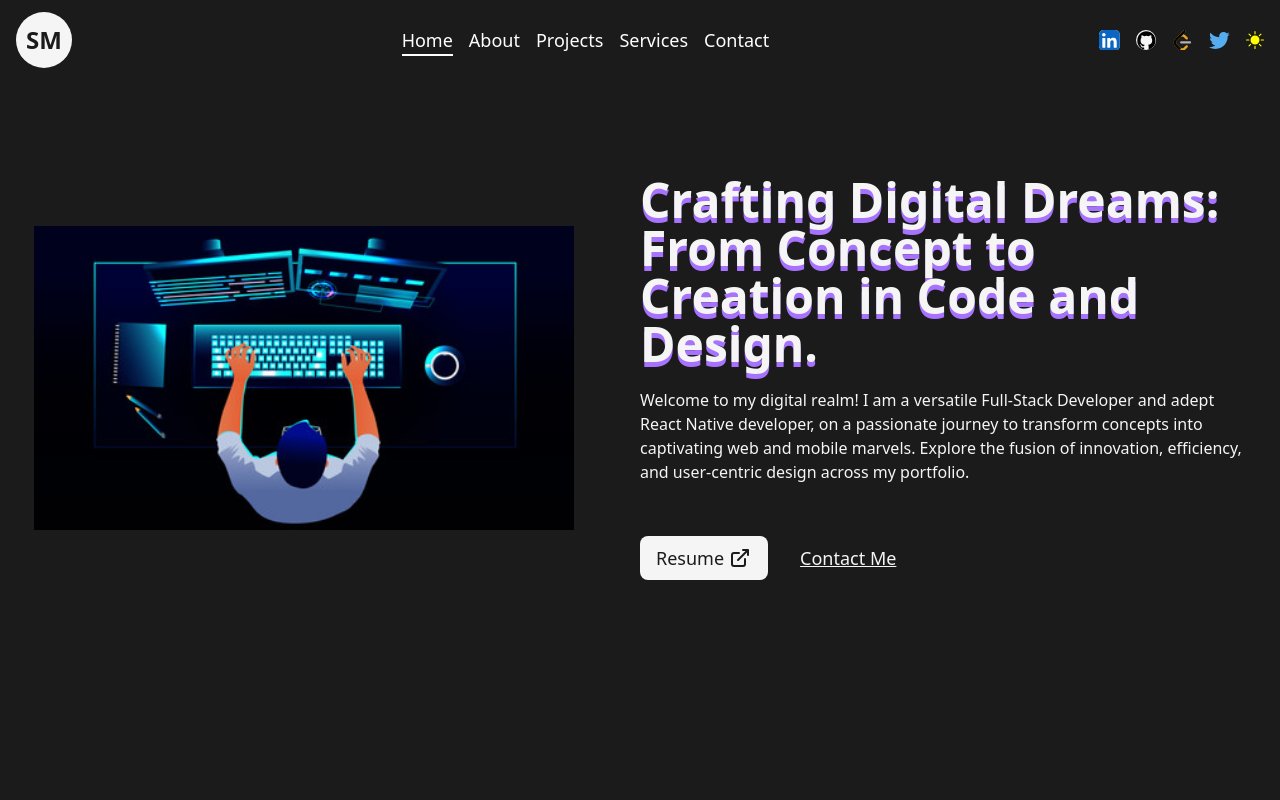
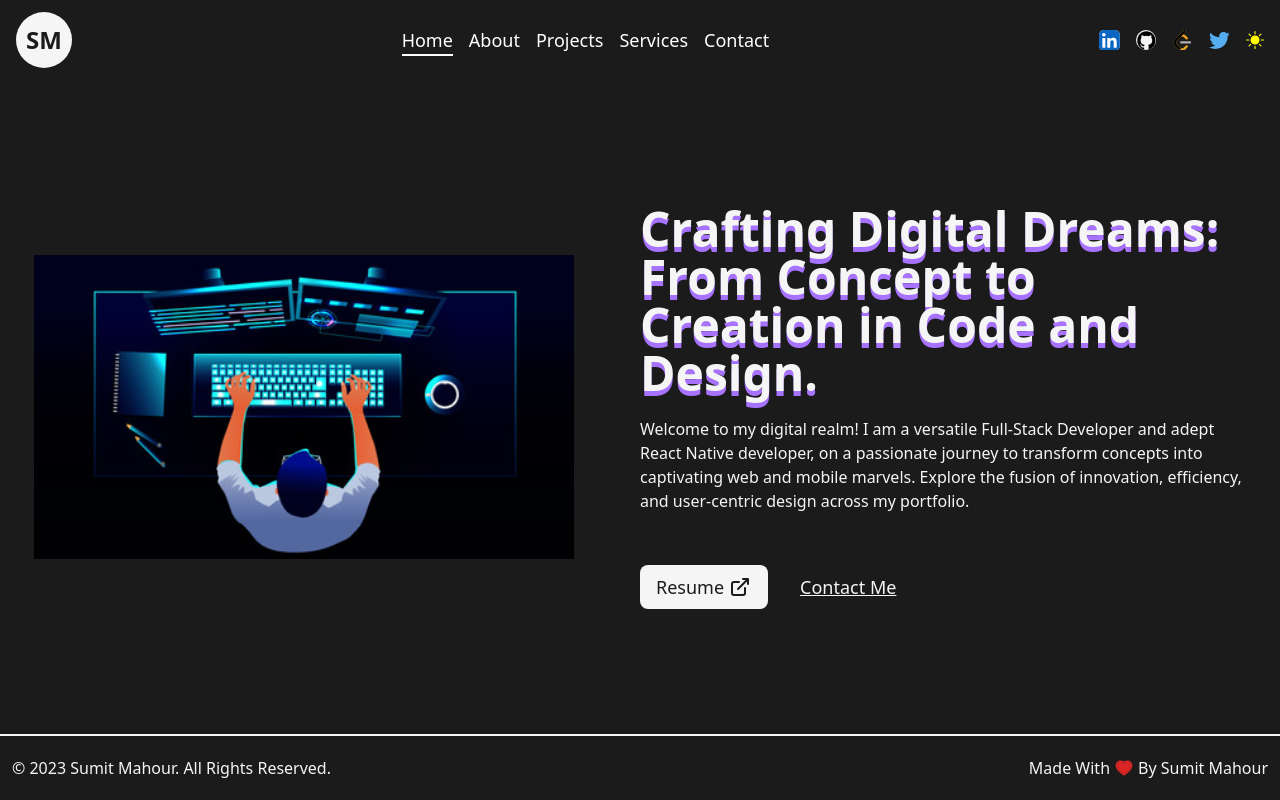
Before and after one commit to SumitM28/portfolio2.0, a Next.js app: page / in a window 1280 px wide. Shown: the top 800 px of the page. Built offline with nearby package versions, Linux system fonts and the light colour scheme.

Commit message:
features added

```diff
--- a/src/app/about/page.tsx
+++ b/src/app/about/page.tsx
@@ -35,7 +35,7 @@ export default function About() {
   return (
     <>
       <TransitionEffect />
-      <div className="max-w-screen-xl m-auto min-h-screen h-full my-12 px-4">
+      <div className="max-w-screen-xl mx-auto h-full px-4">
         <div className="flex justify-center mt-8">
           <AnimatedText className={"about_text_shadow"}>
             Passion Fuels Purpose!
--- a/src/app/contact/page.tsx
+++ b/src/app/contact/page.tsx
@@ -7,7 +7,7 @@ export default function page() {
   return (
     <>
       <TransitionEffect />
-      <div className="max-w-screen-xl m-auto min-h-screen">
+      <div className="max-w-screen-xl mx-auto h-full w-full">
         <div className="flex justify-center mt-8">
           <AnimatedText className={"contact_text_shadow"}>
             Contact Me
--- a/src/app/layout.tsx
+++ b/src/app/layout.tsx
@@ -21,7 +21,10 @@ export default function RootLayout({
     <html lang="en">
       <body>
         <div
-          className={montserrat.className + "font-mont bg-light dark:bg-dark"}
+          className={
+            montserrat.className +
+            "font-mont bg-light dark:bg-dark flex flex-col  min-h-screen h-full w-full justify-between"
+          }
         >
           <Navbar />
 
--- a/src/app/page.tsx
+++ b/src/app/page.tsx
@@ -23,7 +23,7 @@ export default function Home() {
   return (
     <>
       <TransitionEffect />
-      <div className="max-w-screen-xl mx-auto min-h-screen h-full mt-24">
+      <div className="max-w-screen-xl mx-auto h-full">
         <div className=" flex flex-col md:flex-row  h-full gap-5 md:gap-0">
           {/* img container */}
           <div className="flex-1 flex items-center justify-center">
--- a/src/app/projects/page.tsx
+++ b/src/app/projects/page.tsx
@@ -76,7 +76,7 @@ export default function page() {
   return (
     <>
       <TransitionEffect />
-      <div className="max-w-screen-xl m-auto min-h-screen h-full my-12 px-4 sm:px-6 ">
+      <div className="max-w-screen-xl w-full mx-auto h-full px-4 sm:px-6 ">
         <div className="flex justify-center mt-8">
           <AnimatedText className={"project_text_shadow"}>
             Projects
--- a/src/app/services/page.tsx
+++ b/src/app/services/page.tsx
@@ -10,7 +10,7 @@ function page() {
   return (
     <>
       <TransitionEffect />
-      <div className="max-w-screen-xl m-auto min-h-screen h-full my-12">
+      <div className="max-w-screen-xl w-full mx-auto h-full my-6">
         <div className="flex justify-center mt-8">
           <AnimatedText className={"services_text_shadow"}>
             Services
--- a/src/components/Footer.tsx
+++ b/src/components/Footer.tsx
@@ -2,7 +2,7 @@ import React from "react";
 import { AiTwotoneHeart } from "react-icons/ai";
 export default function Footer() {
   return (
-    <div className="max-w-screen-xl m-auto px-3 py-5 border-t-2 border-dark dark:border-light">
+    <div className="w-full max-w-screen-xl mx-auto px-3 py-5 border-t-2 border-dark dark:border-light">
       <div className="flex md:justify-between dark:text-light flex-col md:flex-row items-center">
         <p className="">© 2023 Sumit Mahour. All Rights Reserved.</p>
         <p className="flex items-center gap-1">
--- a/src/components/Navbar.tsx
+++ b/src/components/Navbar.tsx
@@ -39,7 +39,7 @@ function Navbar() {
   const [mode, setMode] = useThemeSwitch();
   const [isOpen, setIsOpen] = useState(false);
   return (
-    <header className=" max-w-screen-xl m-auto px-4 ">
+    <header className=" max-w-screen-xl mx-auto px-4 w-full ">
       <div className="flex justify-between items-center py-3">
         {/* logo */}
         <div
```
